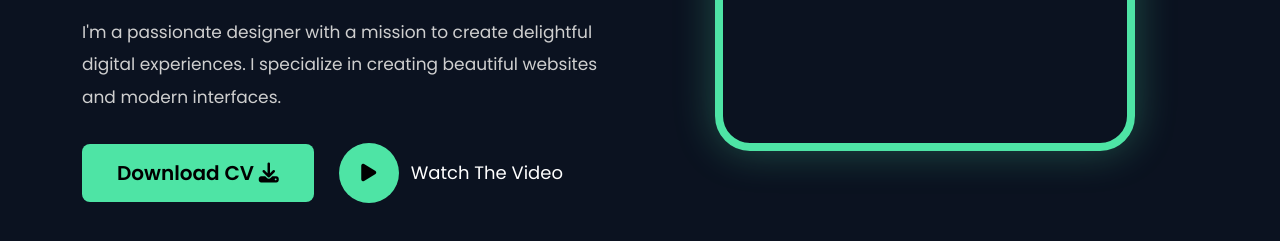
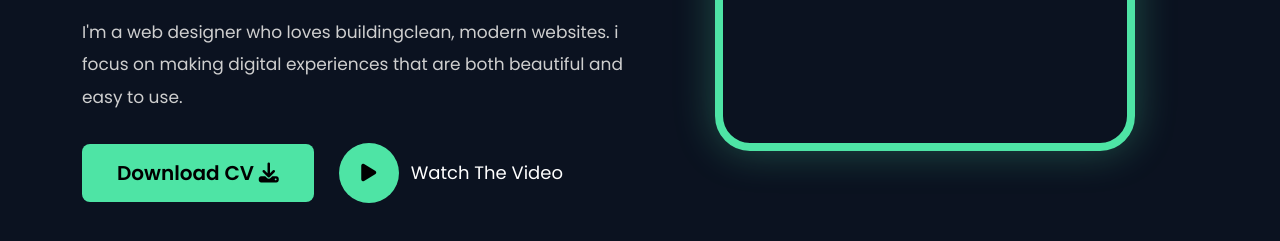
Before and after one commit to foodielifes111-wq/Portfolio-Website, a plain HTML site: page index.html in a window 1280 px wide. Shown: the part 519-760 px from the top of the page. Drawn offline with nearby package versions, Linux system fonts and the light colour scheme.

Commit message:
Update index.html

```diff
--- a/index.html
+++ b/index.html
@@ -89,9 +89,8 @@
 
                     <p>
 
-                        I'm a passionate designer with a mission to create
-                        delightful digital experiences. I specialize in creating
-                        beautiful websites and modern interfaces.
+                        I'm a web designer who loves buildingclean, modern websites.
+                        i focus on making digital experiences that are both beautiful and easy to use.
 
                     </p>
 
```
